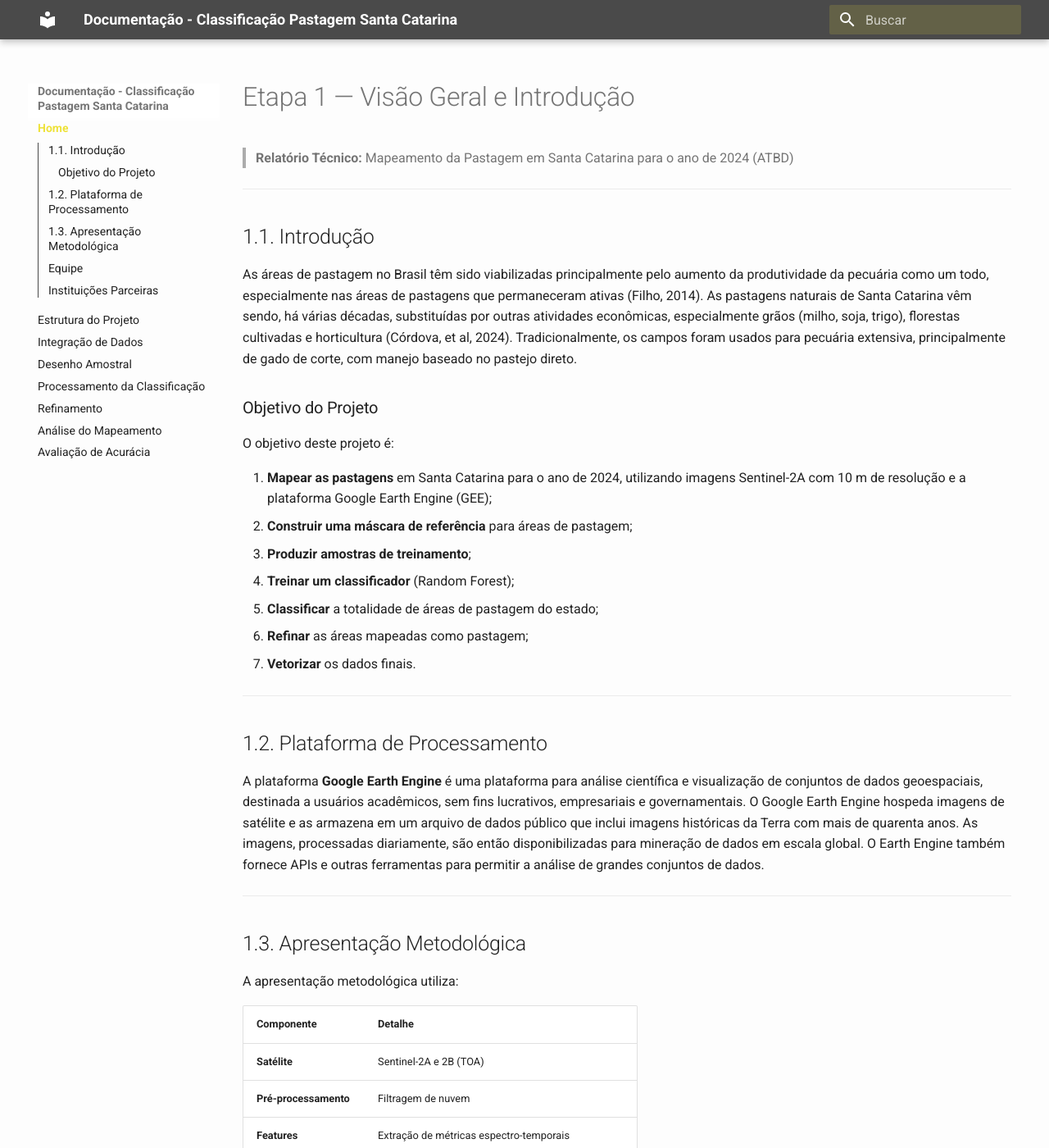
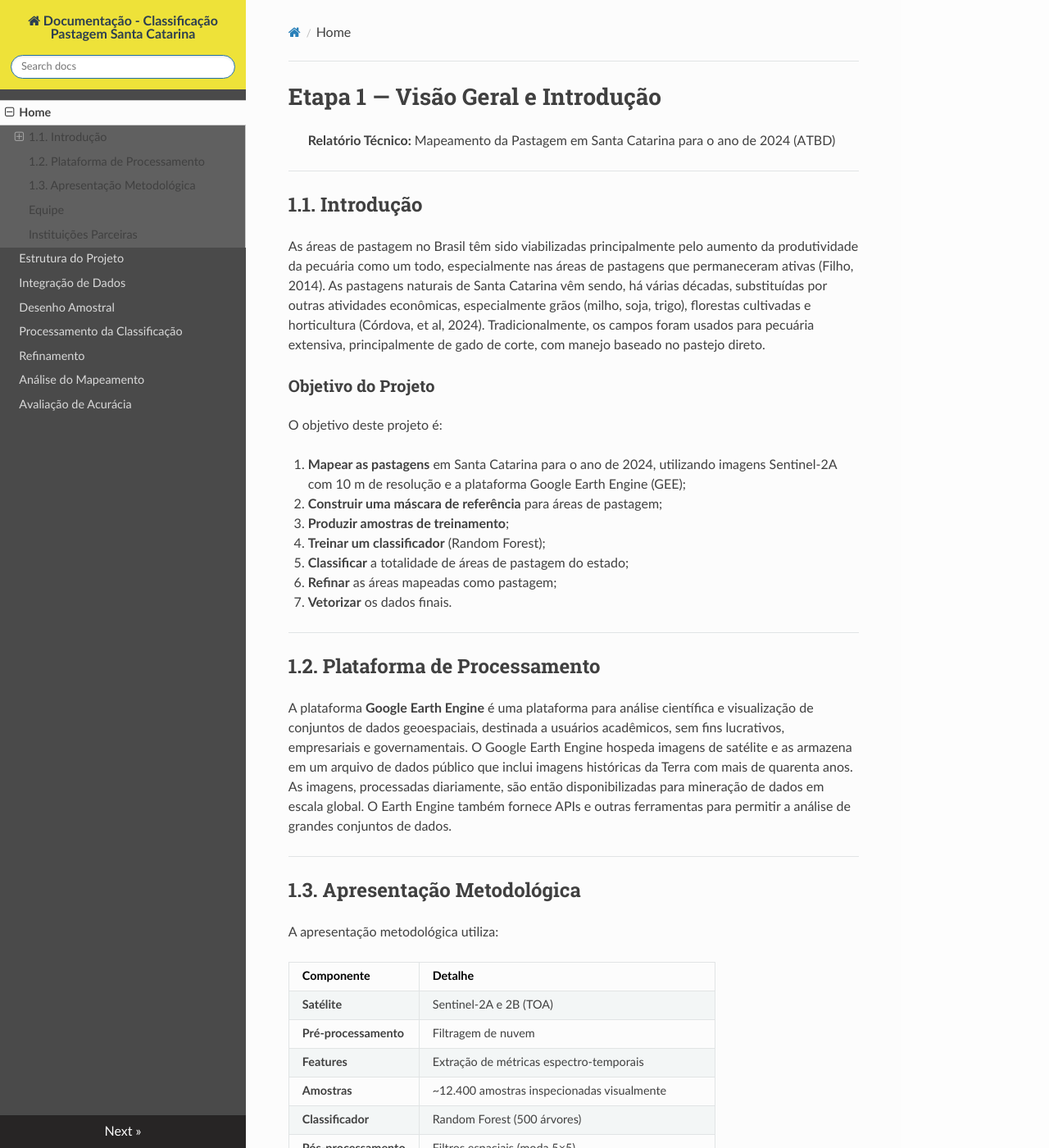
Before and after one commit to guilhermeramosvaz/Classificacao-Pastagem-SC, an MkDocs documentation site: the page built from docs/index.md, in a window 1280 px wide and 1400 px high. Shown: the whole window at 82% size. Built offline with MkDocs 1.6.1, drawn with Linux system fonts in a browser that asks for light colours; nearby versions of some CDN libraries; some of the changed text lies outside the part shown.

Commit message:
revertido

```diff
--- a/docs/stylesheets/extra.css
+++ b/docs/stylesheets/extra.css
@@ -1,40 +1,26 @@
-/* ===== Paleta de Cores Customizada para Material for MkDocs ===== */
-
-/* Cores primárias do tema (sidebar, header, links) */
-:root {
-    --md-primary-fg-color: #4a4a4a;        /* Cinza escuro — cabeçalho e sidebar */
-    --md-primary-fg-color--light: #606060;  /* Cinza médio */
-    --md-primary-fg-color--dark: #333333;   /* Cinza mais escuro */
-    --md-accent-fg-color: #eee239;          /* Amarelo vibrante — destaques e hover */
+/* 1. Barra Lateral em Cinza */
+.wy-nav-side {
+    background: #4a4a4a !important; /* Um cinza médio/escuro */
 }
 
-/* Fundo do conteúdo principal */
-.md-main {
-    background: #fdfdfd;
+/* 2. Bloco de Busca em Amarelo */
+.wy-side-nav-search {
+    background-color: #eee239 !important; /* Amarelo vibrante */
 }
 
-/* Campo de busca — fundo amarelo */
-.md-search__form {
-    background-color: rgba(238, 226, 57, 0.15) !important;
+/* 3. Ajuste do texto e links dentro do bloco amarelo para ficarem legíveis (pretos) */
+.wy-side-nav-search > a,
+.wy-side-nav-search .wy-dropdown > a,
+.wy-side-nav-search input[type="text"] {
+    color: #2c3e50 !important;
 }
 
-/* Hover nos itens do menu lateral */
-.md-nav__link:hover {
-    color: #eee239 !important;
+/* 4. Cor de fundo do conteúdo principal (Cinza bem clarinho para não cansar a vista) */
+.wy-nav-content-wrap {
+    background: #fdfdfd !important;
 }
 
-/* Item ativo no menu lateral */
-.md-nav__link--active {
-    color: #eee239 !important;
-    font-weight: 700;
+/* Opcional: Mudar a cor do cabeçalho da tabela de conteúdos quando selecionado */
+.wy-menu-vertical li.current {
+    background: #606060;
 }
-
-/* Botão de voltar ao topo */
-.md-top {
-    background-color: #4a4a4a;
-}
-
-.md-top:hover {
-    background-color: #eee239;
-    color: #2c3e50;
-}
--- a/mkdocs.yml
+++ b/mkdocs.yml
@@ -2,19 +2,7 @@ site_name: Documentação - Classificação Pastagem Santa Catarina
 site_author: Guilherme Vaz
 
 theme:
-  name: material
-  language: pt-BR
-  palette:
-    primary: custom
-    accent: yellow
-  font:
-    text: Roboto
-    code: Roboto Mono
-  features:
-    - navigation.sections
-    - navigation.expand
-    - navigation.top
-    - toc.integrate
+  name: readthedocs
 
 extra_css:
   - stylesheets/extra.css
```
